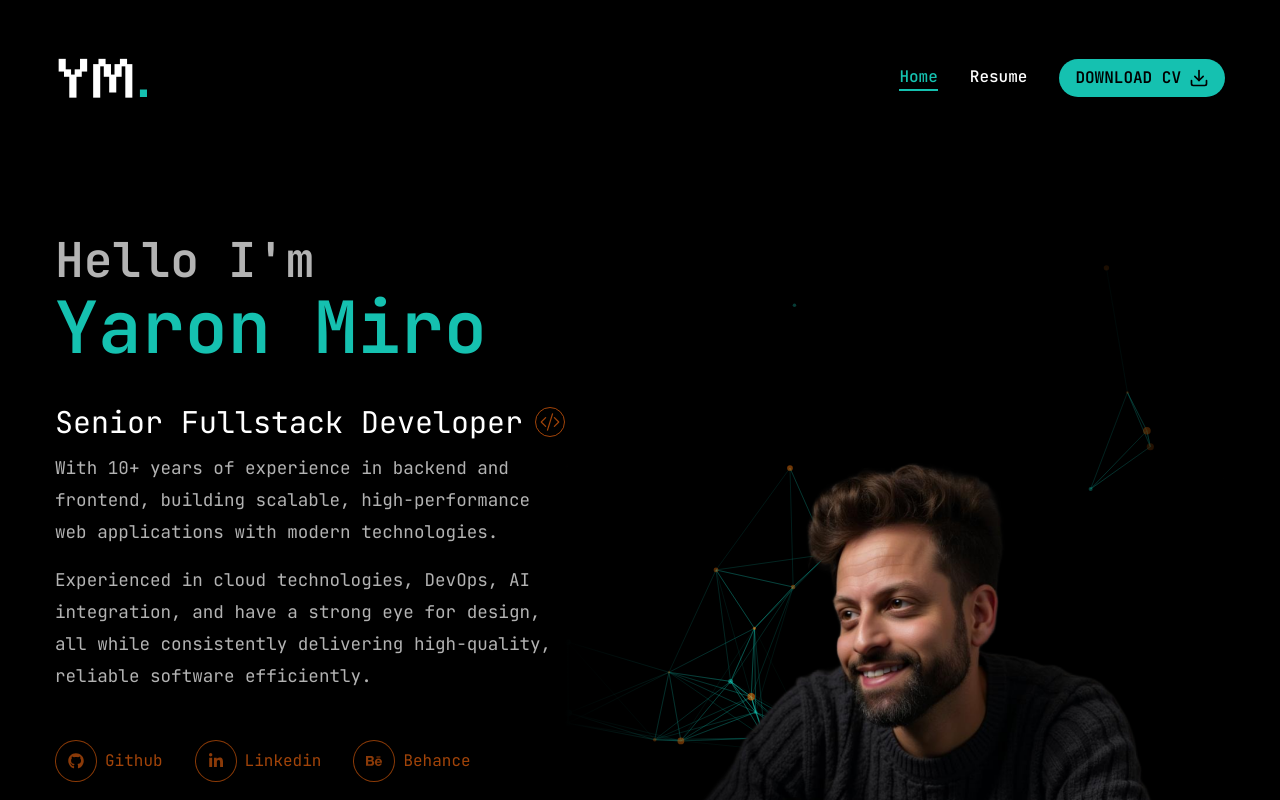
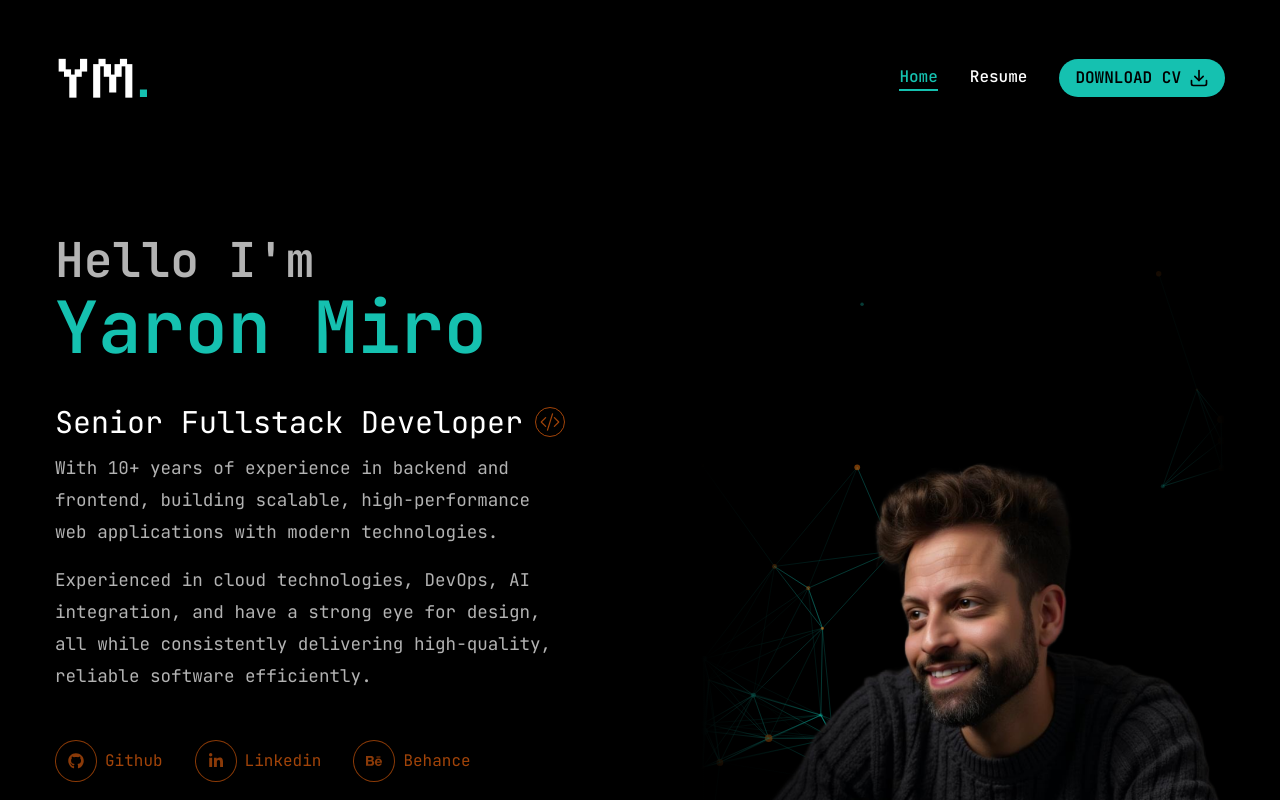
Before and after one commit to YaronMiro/ym-website, a Next.js app: page / in a window 1280 px wide. Shown: the top 800 px of the page. Built offline with nearby package versions, Linux system fonts and the light colour scheme.

Commit message:
fix hero layout

```diff
--- a/app/page.tsx
+++ b/app/page.tsx
@@ -15,7 +15,7 @@ const Home: React.FC = () => {
   return (
   <>
     <div className="container pb-36">
-       <main className="flex flex-col xl:flex-row items-center xl:items-stretch">
+        <main className="flex flex-col xl:flex-row items-center xl:items-stretch xl:justify-between">
         {/* hero section */}
         <div className="flex flex-col justify-between">
           <div>
@@ -59,7 +59,7 @@ const Home: React.FC = () => {
           </div>
         </div>
         {/* Image and particles */}
-        <div className="relative flex justify-center xl:flex-1">
+        <div className="relative flex justify-center">
           <ParticlesContainer className="absolute bottom-10 w-full h-full z-[-9999] xl:right-0 xl:left-0" />
           <Image
             className="max-h-[600px] w-auto h-auto xl:h-[600px] px-8 xl:px-0 xl:mt-56"
```
